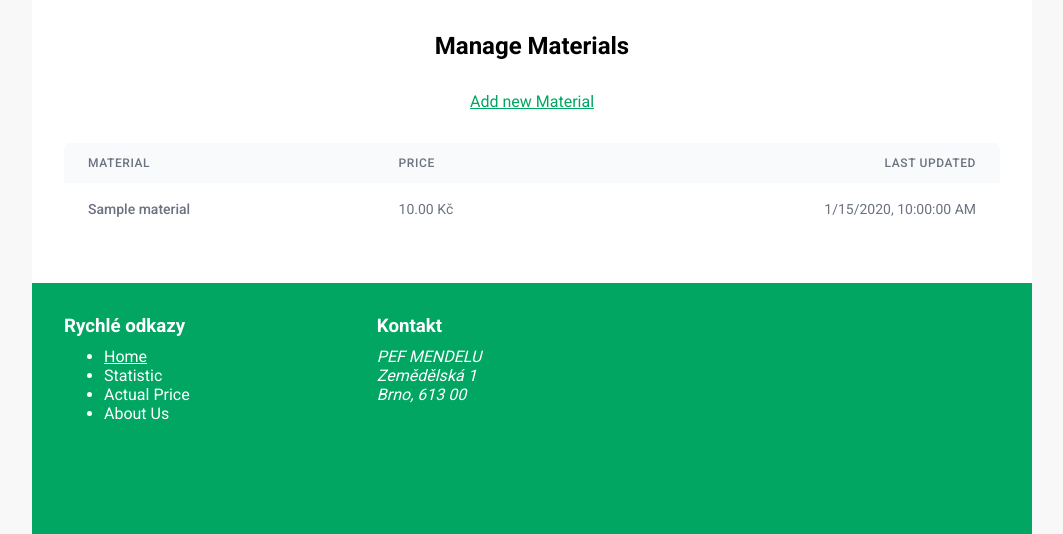
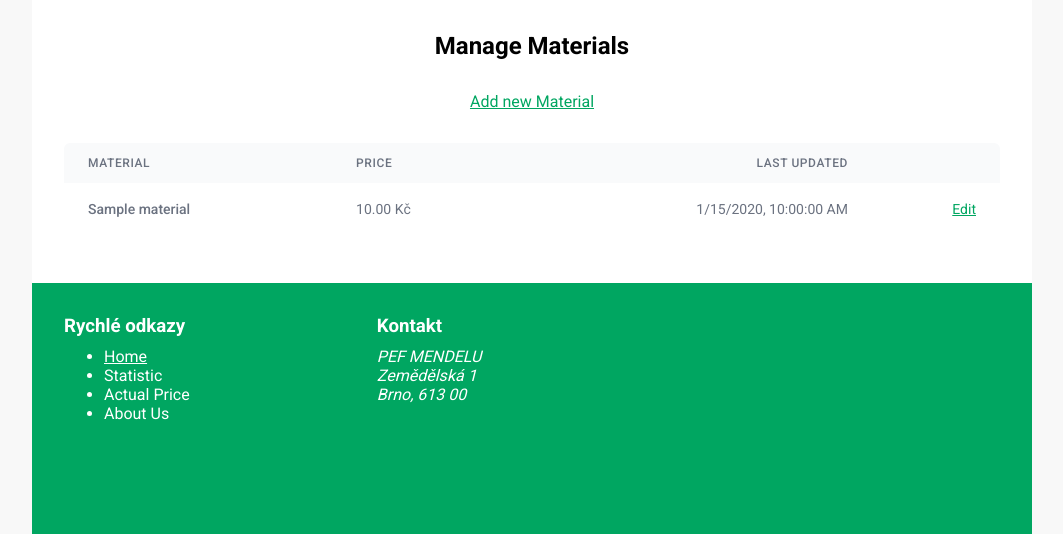
Before and after one commit to MartinWeiss01/flask_vwaproj, a Flask app: template templates/admin/materials/manage.html in a window 1280 px wide. Shown: the part 61-595 px from the top of the page, without its empty margins (108-1171 px from the left). Run offline with Flask 2, Linux system fonts and the light colour scheme; the template is opened without the code that fills it: most values are stand-ins (such as "Sample title", 1, 10 or a date in 2020).

Commit message:
feat(MaterialManager): add Edit button

```diff
--- a/templates/admin/materials/manage.html
+++ b/templates/admin/materials/manage.html
@@ -15,6 +15,7 @@
           <th>Material</th>
           <th>Price</th>
           <th class="column-right-align">Last Updated</th>
+          <th></th>
         </tr>
       </thead>
 
@@ -25,6 +26,8 @@
           <td>{{ "%.2f"|format(material.price) }} Kč</td>
           <td class="column-right-align" title="{{ material.added }}" data-dateformatter="true">{{ material.added }}
           </td>
+          <td class="column-right-align"><a href="{{ url_for('admin.update_material', material_id=material.id) }}"
+              class="btn btn-primary">Edit</a></td>
         </tr>
         {% endfor %}
       </tbody>
```
